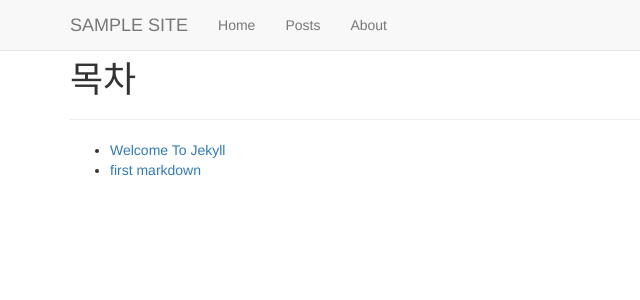
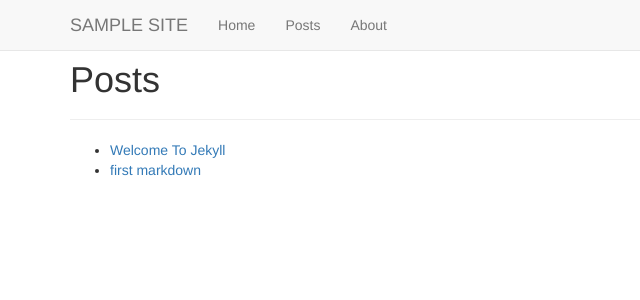
Before and after one commit to Ga-ni/training-github, a Jekyll site: the page built from posts.html, in a window 1280 px wide. Shown: the top 300 px of the page, without its empty margins (0-640 px from the left). Built offline with Jekyll 4.4.1, drawn with Linux system fonts in a browser that asks for light colours.

Commit message:
Update posts.html
change word

```diff
--- a/posts.html
+++ b/posts.html
@@ -3,7 +3,7 @@ layout: default
 title: Blog Page
 ---
 <div class="page-header">
-  <h1>목차</h1>
+  <h1>Posts</h1>
 </div>
 
 <ul>
```
